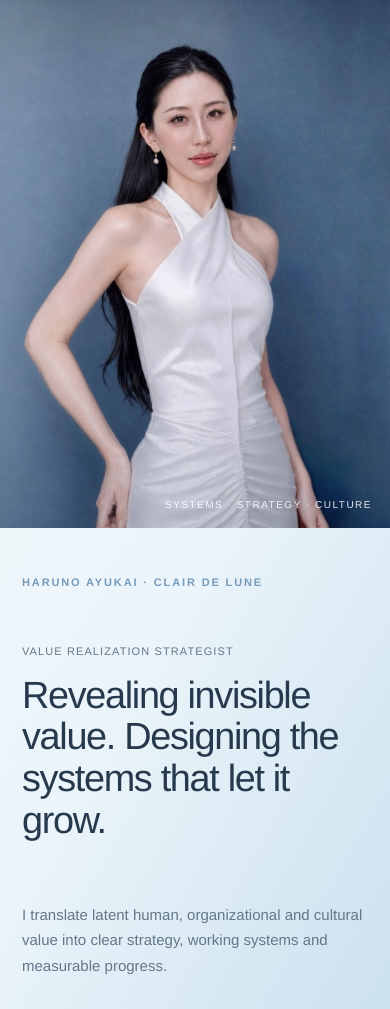
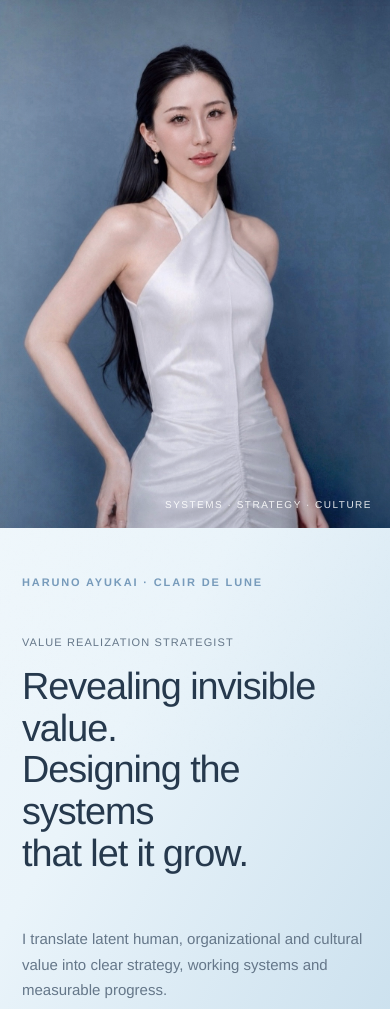
Before and after one commit to Haru317/portfolio, a website built with Vite: page index.html in a window 390 px wide. Shown: the part 86-1095 px from the top of the page. Built offline with nearby package versions, Linux system fonts and the light colour scheme.

Commit message:
Prevent unintended hero line wraps

```diff
--- a/src/style.css
+++ b/src/style.css
@@ -74,8 +74,10 @@
 .role { display: block; margin-bottom: 24px; color: var(--soft-ink); font-size: 13px; letter-spacing: .1em; text-transform: uppercase; }
 .hero h1 {
   max-width: 720px; margin: 0;
-  font-size: clamp(38px, 4.1vw, 64px); line-height: 1.08; letter-spacing: -.035em; font-weight: 400;
+  font-size: clamp(36px, 3.4vw, 52px); line-height: 1.1; letter-spacing: -.028em; font-weight: 400;
 }
+.hero h1 span { display: block; white-space: nowrap; }
+.hero-floating-logo { display: none !important; }
 .hero-bottom { max-width: 560px; display: grid; grid-template-columns: 1fr auto; gap: 42px; align-items: end; }
 .hero-bottom > p { margin: 0; color: var(--soft-ink); font-size: 15px; line-height: 1.7; }
 .hero-bottom a {
@@ -186,6 +188,7 @@
   .hero-title { padding: 48px 0 52px; }
   .role { margin-bottom: 18px; font-size: 11px; }
   .hero h1 { font-size: clamp(34px, 9.7vw, 46px); line-height: 1.1; }
+  .hero h1 span { white-space: normal; }
   .hero-bottom { grid-template-columns: 1fr; gap: 22px; }
   .hero-bottom a { width: fit-content; }
   .hero-portrait { min-height: 64svh; height: 64svh; order: 1; }
```
